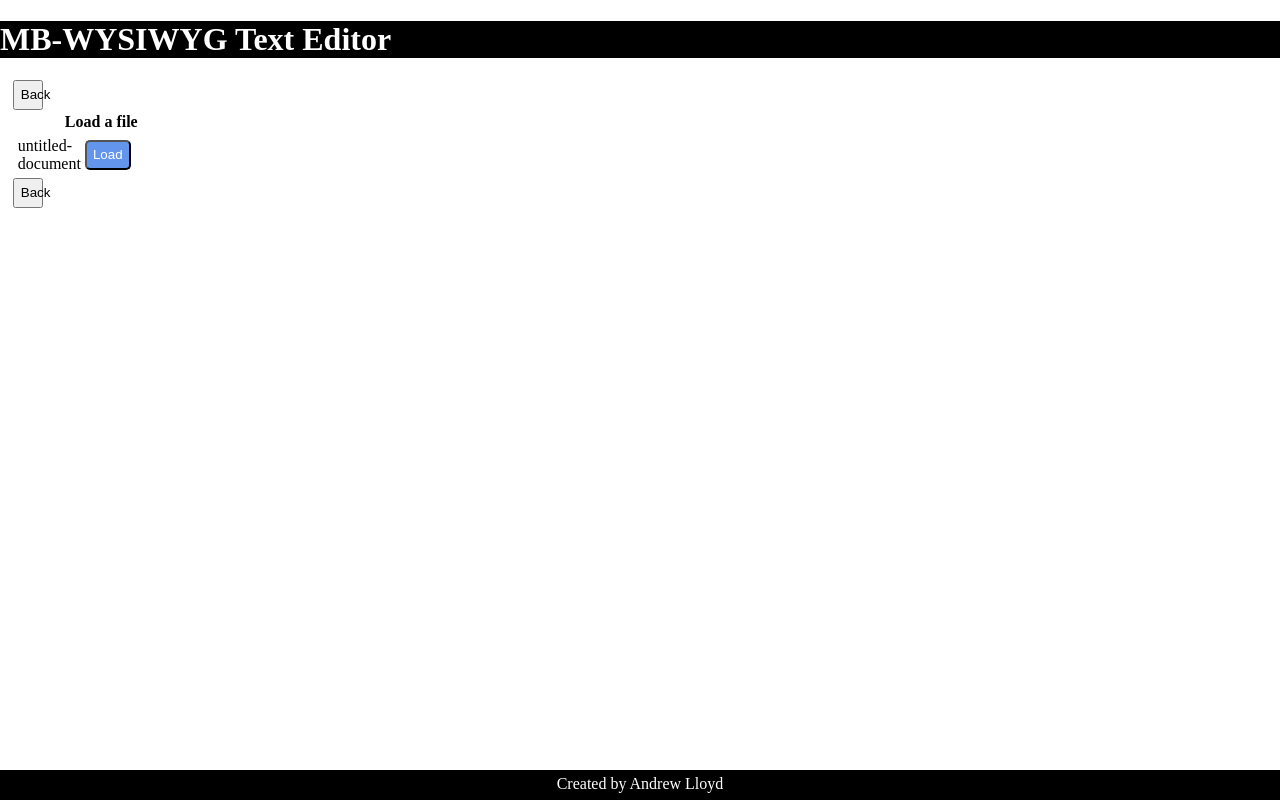
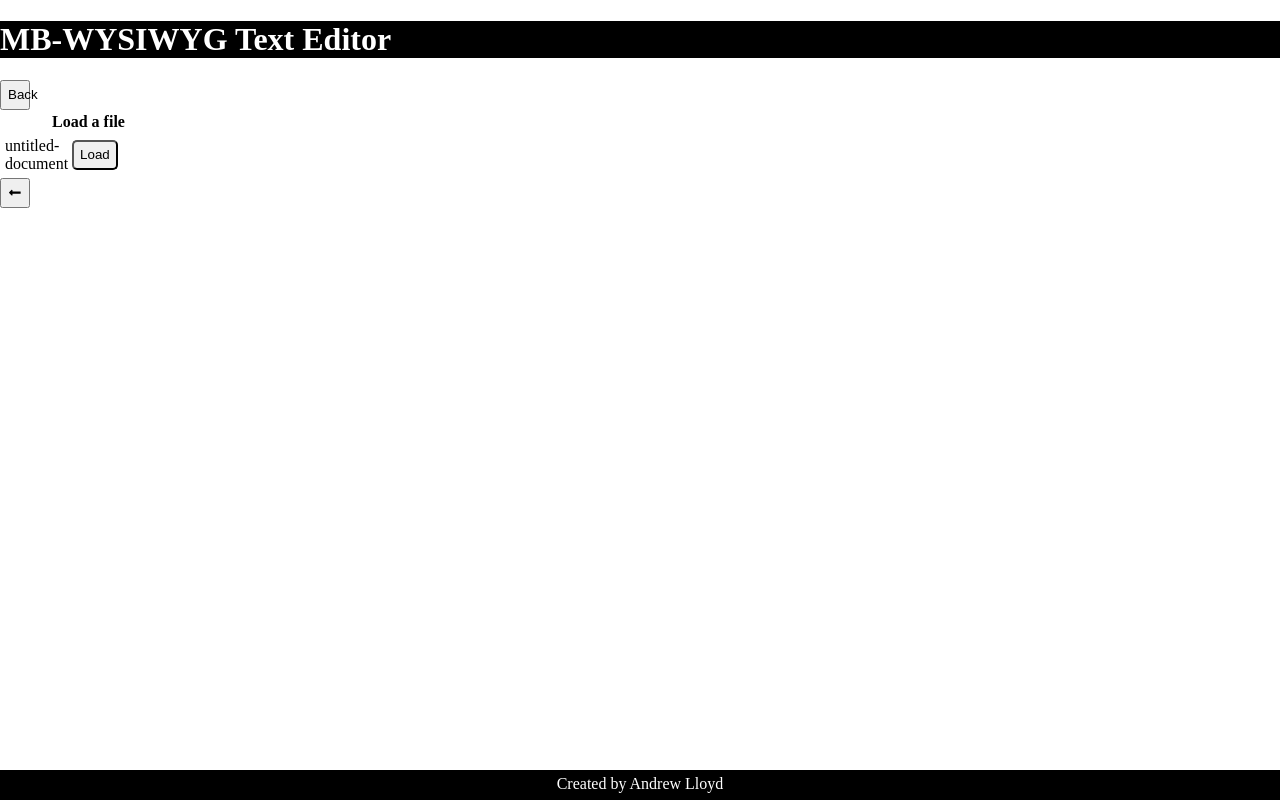
Before and after one commit to AndrewRLloyd88/mb-text-editor, a React (Vite) app: page / in a window 1280 px wide. Both pictures are taken after a click on the button 242 px from the left and 94 px from the top of the page. Built offline with nearby package versions, Linux system fonts and the light colour scheme.

Commit message:
fix graphical bug

```diff
--- a/src/App.tsx
+++ b/src/App.tsx
@@ -25,6 +25,8 @@ const App = (props: Props) => {
   const [showSpinner, setShowSpinner] = useState(true);
   const [savedOK, setSavedOK] = useState(false);
   const [showHTML, setShowHTML] = useState(true);
+  const body = document.querySelector('body');
+  const container = document.querySelector('.container');
 
   document.addEventListener(
     'keydown',
@@ -94,6 +96,8 @@ const App = (props: Props) => {
 
   //Gets Users Docs from localstorage
   const loadDocs = () => {
+    body?.classList.add('noscroll');
+    container?.classList.add('hide');
     const docs = Object.keys(localStorage);
     setUserDocs(docs);
     setShow(!show);
@@ -101,6 +105,8 @@ const App = (props: Props) => {
 
   //changes docs based on load button in modal
   const changeDocs = (docName: string) => {
+    body?.classList.remove('noscroll');
+    container?.classList.remove('hide');
     const doc = docName;
     const html: string = localStorage.getItem(doc)!;
     console.log(html);
@@ -116,6 +122,8 @@ const App = (props: Props) => {
 
   //used for the back button in the modal
   const setHidden = () => {
+    body?.classList.remove('noscroll');
+    container?.classList.remove('hide');
     setShow(!show);
   };
 
@@ -159,7 +167,7 @@ const App = (props: Props) => {
   return (
     <>
       <h1>MB-WYSIWYG Text Editor</h1>
-      <div className="container">
+      <div className="modalcontainer">
         <Modal
           show={show}
           userDocs={userDocs}
--- a/src/Modal.tsx
+++ b/src/Modal.tsx
@@ -1,6 +1,8 @@
 import React from 'react';
 import { FontAwesomeIcon } from '@fortawesome/react-fontawesome';
 import Tooltip from '@material-ui/core/Tooltip';
+
+import { faLongArrowAltLeft } from '@fortawesome/free-solid-svg-icons';
 
 interface Props {
   show: boolean;
@@ -15,6 +17,7 @@ export default function Modal(props: Props) {
       <tr>
         <td key={idx}>{doc}</td>
         <td key={idx + 100}>
+          <Tooltip title={`Load ${doc} `}>
             <button
               className="loadbutton"
               onClick={(e) => {
@@ -24,6 +27,7 @@ export default function Modal(props: Props) {
             >
               Load
             </button>
+          </Tooltip>
         </td>
       </tr>
     );
@@ -40,7 +44,11 @@ export default function Modal(props: Props) {
         </thead>
         <tbody>{files}</tbody>
       </table>
-      <button onClick={props.hide}>Back</button>
+      <Tooltip title="Go back to editor">
+        <button onClick={props.hide}>
+          <FontAwesomeIcon icon={faLongArrowAltLeft} />
+        </button>
+      </Tooltip>
     </div>
   );
 }
--- a/src/styles.css
+++ b/src/styles.css
@@ -1,3 +1,7 @@
+.noscroll {
+  overflow: hidden;
+}
+
 body {
   padding: 0;
   margin: 0;
@@ -132,6 +136,11 @@ footer div {
   margin: 0 auto;
 }
 
+.modalcontainer {
+  width: 100%;
+  margin: 0 auto;
+}
+
 tbody {
   display: flex;
   flex-wrap: wrap;
@@ -148,13 +157,12 @@ td {
 
 .loadbutton {
   width: 100%;
-  color: white;
-  background-color: cornflowerblue;
+
   border-radius: 5px;
 }
 
 .loadbutton:hover {
-  background-color: rgb(45, 110, 231);
+  background-color: rgb(206, 206, 206);
 }
 
 .loadbutton:active {
@@ -164,3 +172,7 @@ td {
 .active {
   background-color: orange;
 }
+
+.hide {
+  display: none;
+}
```
Lines whose indentation alone changed are shown as unchanged.
